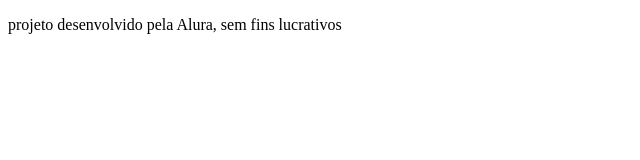
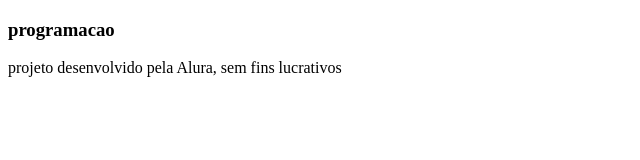
Before and after one commit to isavieira07/flashcards, a plain HTML site: page index.html in a window 1280 px wide. Shown: the whole page, without its empty margins (0-640 px from the left). Drawn offline with Linux system fonts and the light colour scheme.

Commit message:
conteudo

```diff
--- a/index.html
+++ b/index.html
@@ -7,7 +7,13 @@
 </head>
 <body>
  <main>
-
+<section id="container">
+    <article class="cartao">
+        <div class="cartao__conteudo">
+            <h3>programacao</h3>
+        </div>
+    </article>
+</section>
  </main>
  <footer>
     <p>projeto desenvolvido pela Alura, sem fins lucrativos</p>
```
